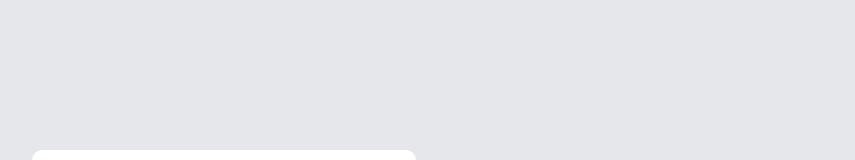
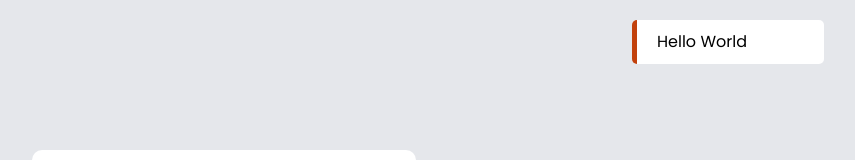
Before and after one commit to Orisabiyi/imgr-v1, a React (Vite) app in the folder frontend/: page / in a window 1280 px wide. Shown: the top 160 px of the page, without its empty margins (416-1271 px from the left). Built offline with nearby package versions, Linux system fonts and the light colour scheme.

Commit message:
Refactor Homepage component to include a floating Hello World section

```diff
--- a/frontend/src/pages/Homepage.jsx
+++ b/frontend/src/pages/Homepage.jsx
@@ -21,7 +21,11 @@ function Homepage() {
   }
 
   return (
-    <main className="flex items-center justify-center h-screen bg-gray-200">
+    <main className="flex items-center justify-center h-screen bg-gray-200 relative">
+      <section className="absolute top-[2rem] right-[4rem] bg-white w-[15%] px-[2rem] py-[1rem] text-[1.6rem] border-l-orange-700 border-l-[.5rem] rounded-[.5rem]">
+        Hello World
+      </section>
+
       <section className="bg-white w-[85%] sm:w-[60%] lg:w-[30%] py-[4rem] px-[2rem] flex flex-col items-center justify-center gap-[1rem] md:gap-[2rem] rounded-[1rem]">
         <h1 className="text-[2rem]">Upload your image</h1>
         <p className="text-[1.4rem] mb-[1rem] lg:text-[1.2rem]">
```
